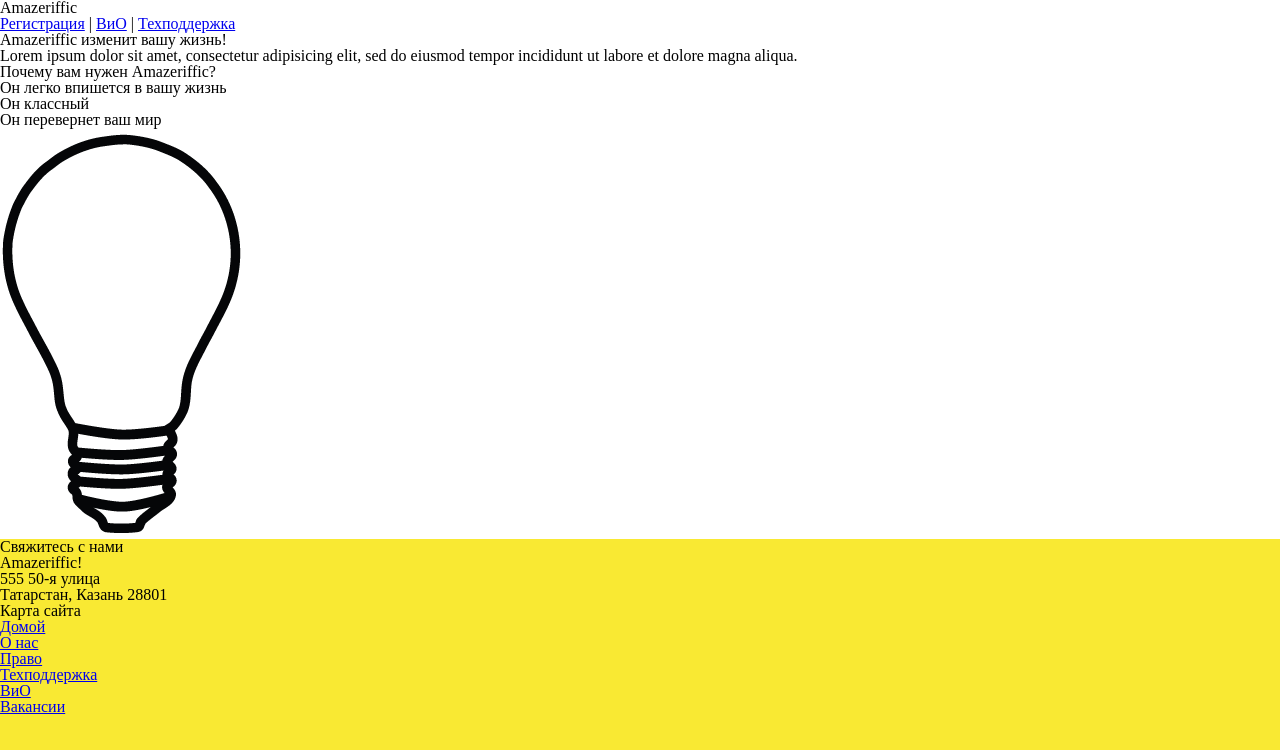
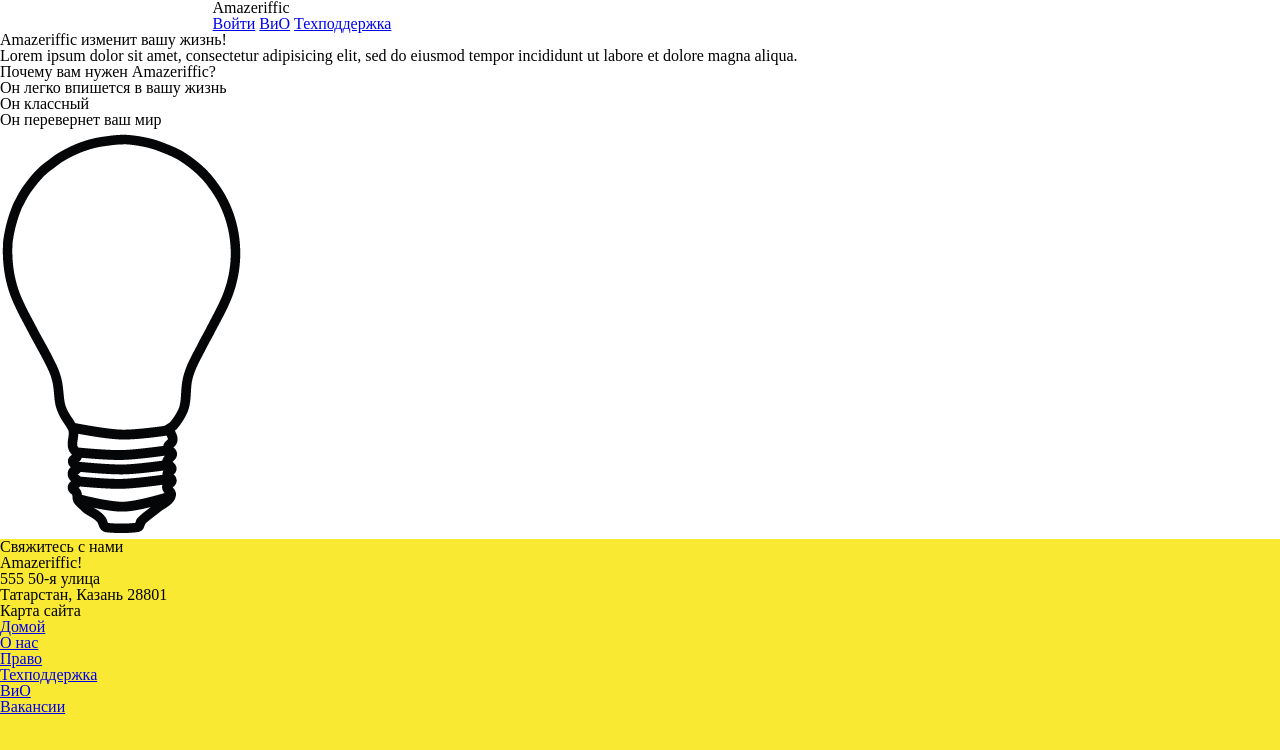
Before and after one commit to Ramzes5614/WebPractics, a plain HTML site: page 2/index.html in a window 1280 px wide. Drawn offline with Linux system fonts and the light colour scheme.

Commit message:
855px and auto width

```diff
--- a/2/index.html
+++ b/2/index.html
@@ -7,12 +7,14 @@
 </head>
 <body>
 	<header>
-		<h1>Amazeriffic</h1>
-		<nav>
-		<a href="#">Регистрация</a> |
-		<a href="#">ВиО</a> |
-		<a href="#">Техподдержка</a>
-		</nav>
+		<div class="container">
+			<h1>Amazeriffic</h1>
+			<nav>
+			<a href="#">Войти</a>
+			<a href="#">ВиО</a>
+			<a href="#">Техподдержка</a>
+			</nav>
+		</div>
 	</header>
 	<main>
 		<h2>Amazeriffic изменит вашу жизнь!</h2>
--- a/2/style.css
+++ b/2/style.css
@@ -1,13 +1,16 @@
+body {
+background: #f9e933;
+}
+header, main, footer {
+min-width: 855px;
+}
+header .container, main .container, footer .container {
+max-width: 855px;
+margin: auto;
+}
 header {
 background: white;
 }
 main {
 background: white;
 }
-body {
-background: #f9e933;
-}
-
-header, main, footer {
-	min-width: 855px;
-}
```
